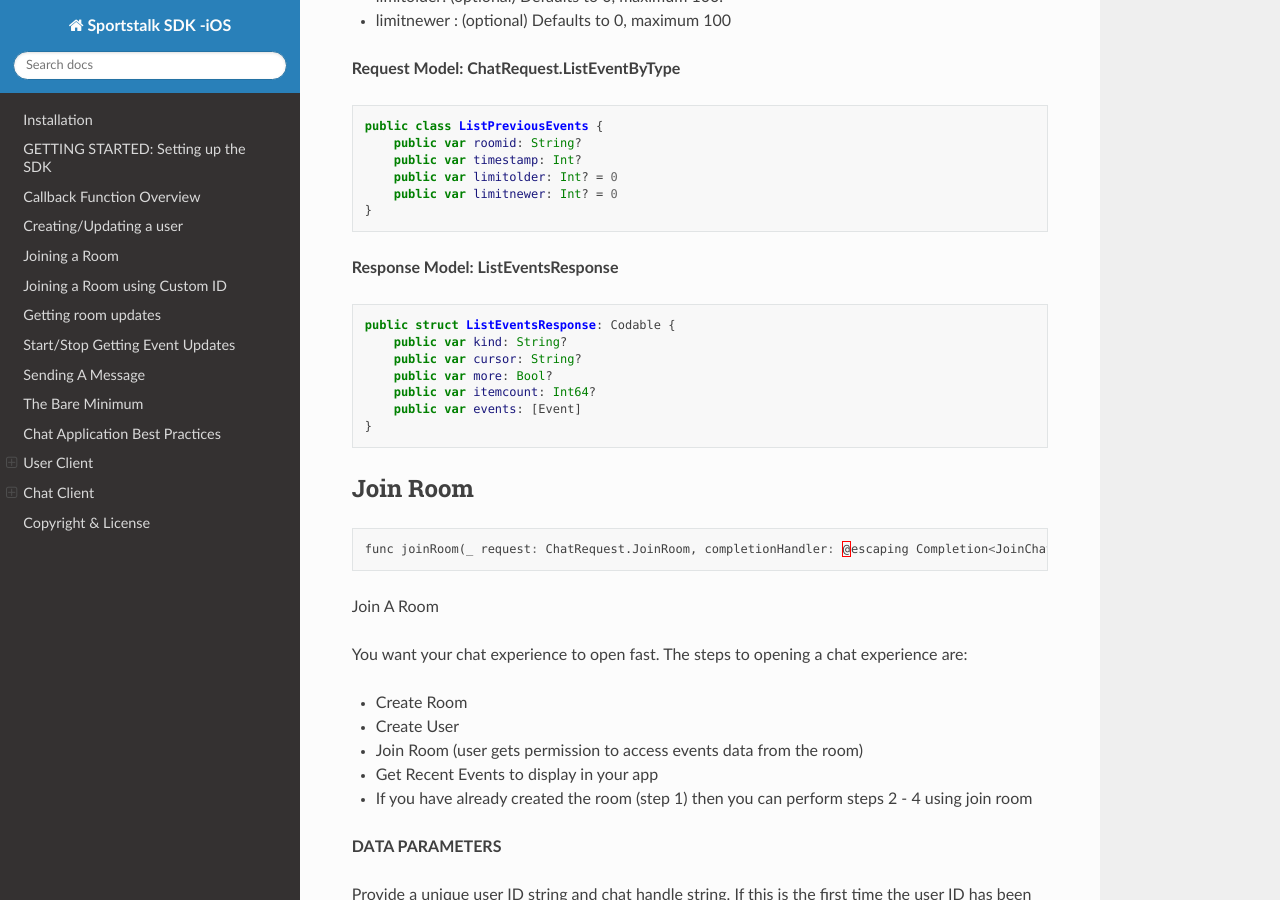
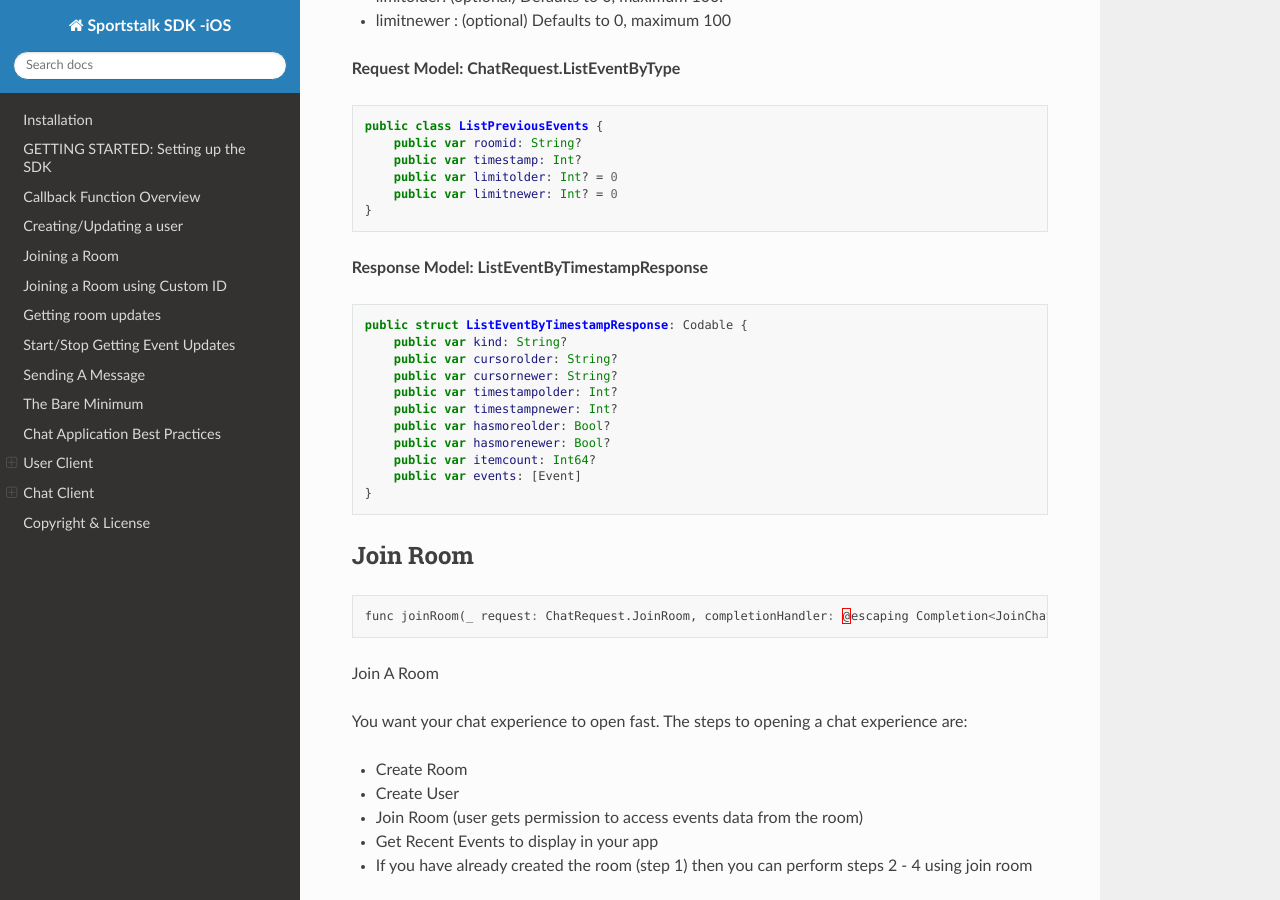
Before and after one commit to sportstalk247/sdk-ios-swift, a Sphinx documentation site: the page built from docs/index.rst, in a window 1280 px wide and 900 px high, scrolled down 28354 px. Built offline with Sphinx 7.4.7 and the Read the Docs theme 2.0.0, drawn with Linux system fonts in a browser that asks for light colours.

Commit message:
Update index.rst

```diff
--- a/docs/index.rst
+++ b/docs/index.rst
@@ -1417,14 +1417,18 @@ If you pass in 0 for limitolder you won't get any older events than your timesta
             public var limitnewer: Int? = 0
         }
 
-**Response Model: ListEventsResponse**
-
-.. code-block:: swift
-
-        public struct ListEventsResponse: Codable {
-            public var kind: String?
-            public var cursor: String?
-            public var more: Bool?
+**Response Model: ListEventByTimestampResponse**
+
+.. code-block:: swift
+
+        public struct ListEventByTimestampResponse: Codable {
+            public var kind: String?
+            public var cursorolder: String?
+            public var cursornewer: String?
+            public var timestampolder: Int?
+            public var timestampnewer: Int?
+            public var hasmoreolder: Bool?
+            public var hasmorenewer: Bool?
             public var itemcount: Int64?
             public var events: [Event]
         }
```
